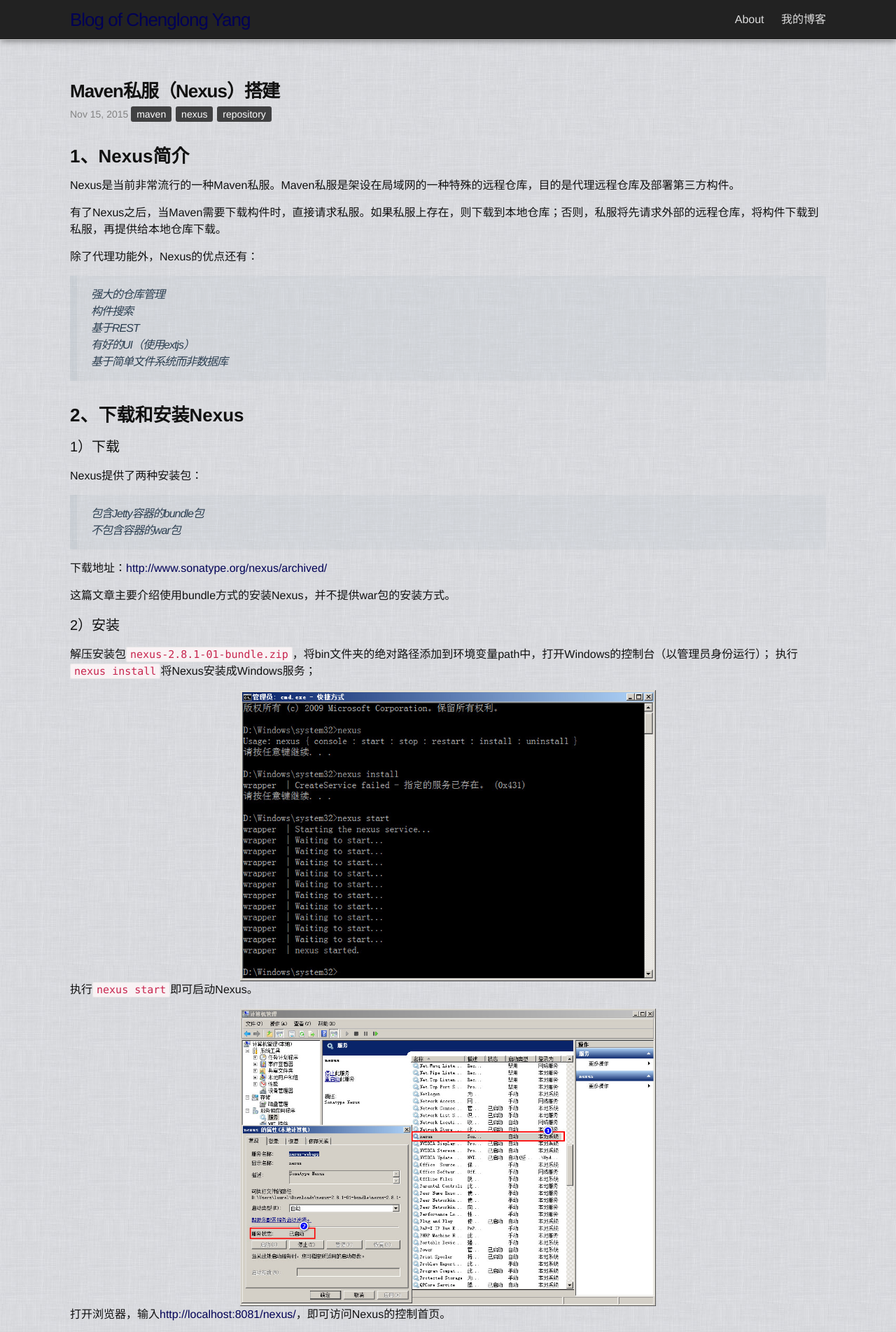
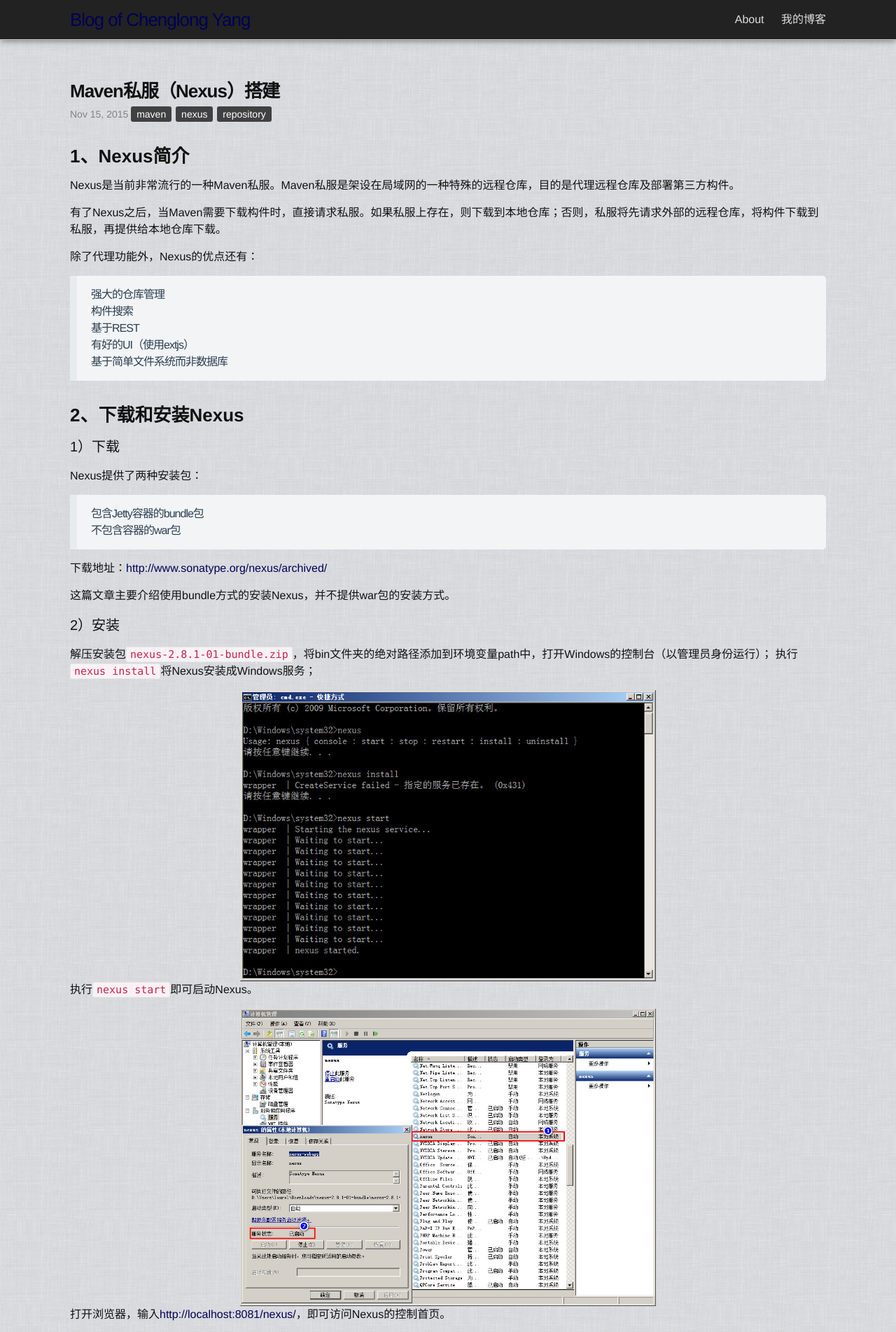
Before and after one commit to laurelyoung/laurelyoung.github.io, a Jekyll site: the page built from _posts/2015-11-15-Maven私服（Nexus）搭建.md, in a window 1280 px wide. Shown: the top 1903 px of the page at 70% size. Built offline with Jekyll 4.4.1, drawn with Linux system fonts in a browser that asks for light colours.

Commit message:
update index.css

```diff
--- a/static/css/index.css
+++ b/static/css/index.css
@@ -36,11 +36,12 @@
 blockquote {
     color: #2c3f51;
     font-size: 16px;
-    background-color: rgba(102,128,153,0.05);
+    background-color: #f2f4f6;
     border-top-right-radius: 5px;
     border-bottom-right-radius: 5px;
     padding: 15px 20px;
     border-left: 10px solid rgba(102,128,153,0.075);
+    font-style: normal;
 }
 
 a,
```
